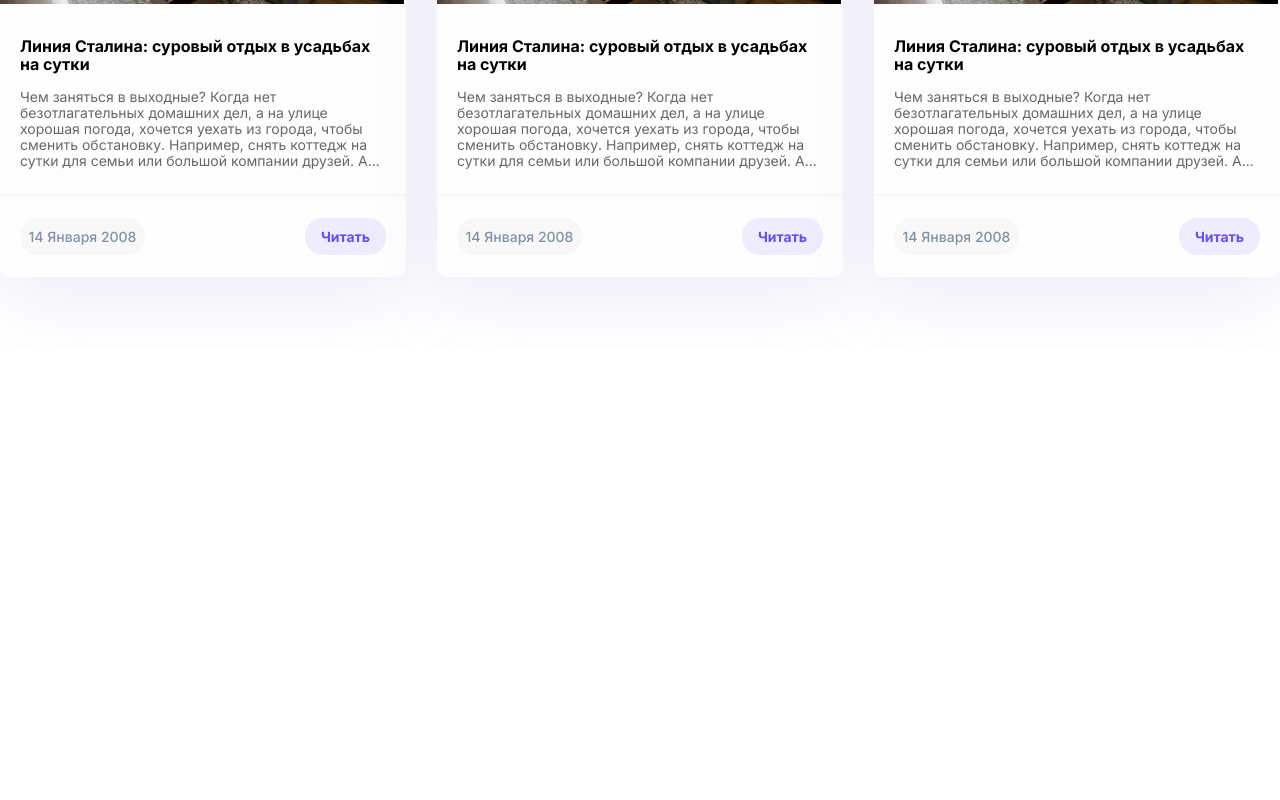
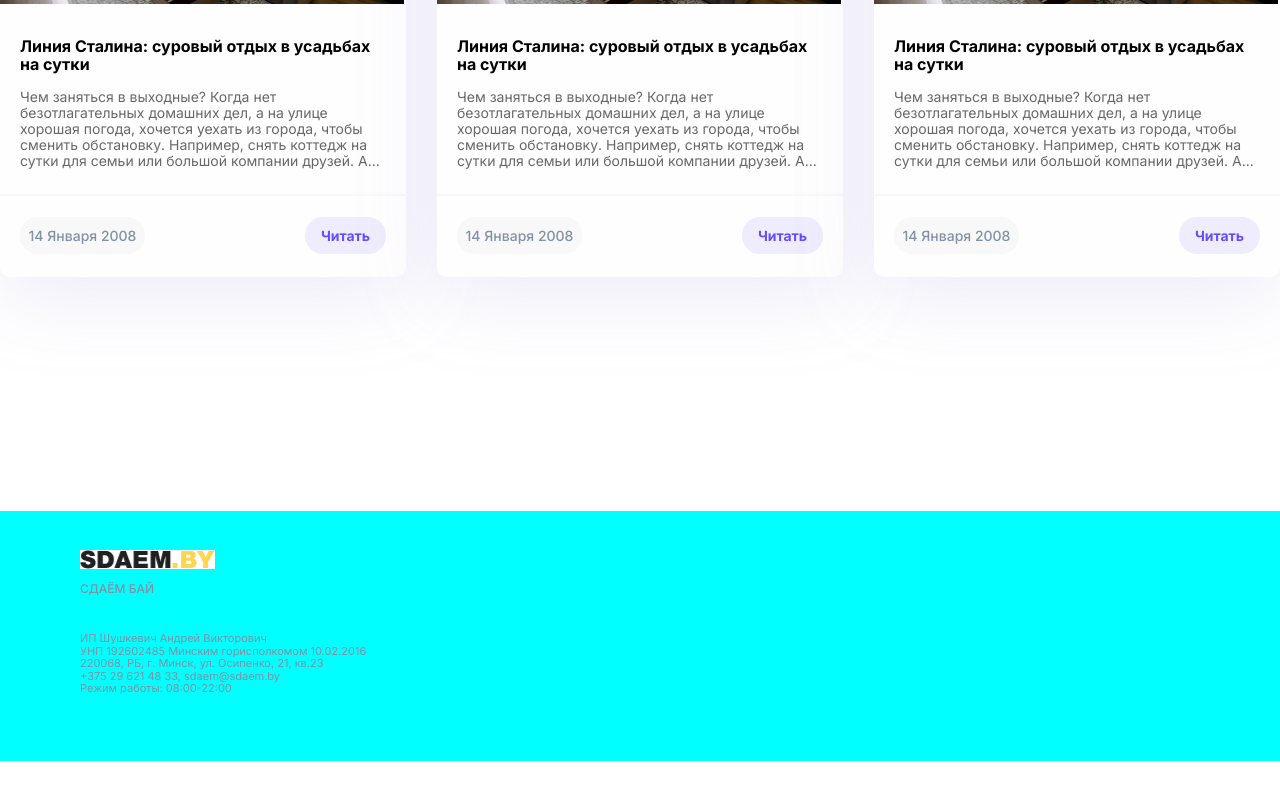
Before and after one commit to code-damn/coursework, a React (Create React App) app: page / in a window 1280 px wide. Shown: the part 1570-2370 px from the top of the page. Before the commit the page ends 1919 px from the top, so only its background shows below. Built offline with nearby package versions, Linux system fonts and the light colour scheme.

Commit message:
addFooter

```diff
--- a/src/pages/NewsList/NewsList.tsx
+++ b/src/pages/NewsList/NewsList.tsx
@@ -1,6 +1,7 @@
 import React from 'react'
 import Breadcrumbs from '../../shared/Breadcrumbs/Breadcrumbs'
 import NewscardList from '../../shared/NewscardList/NewscardList'
+import Footer from '../../shared/Footer/Footer'
 
 import s from './NewsList.module.scss'
 
@@ -11,6 +12,7 @@ const NewsList = (props: Props) => {
     <div className={s.newslist}>
       <Breadcrumbs/>
       <NewscardList/>
+      <Footer/>
     </div>
   )
 }
--- /dev/null
+++ b/src/shared/Footer/Footer.module.scss
@@ -0,0 +1,27 @@
+.footer {
+    display: flex;
+    height: 250px;
+    background-color: aqua;
+    padding: 39px 161px 47px 80px;
+    &__requisites {
+       width: 327px;
+       padding-right: 30px;
+    }
+    &__logo {
+        margin-bottom: 10px;
+    }
+    &__title {
+        font-size: 12px;
+        font-weight: 500;
+        color: #8291A3;
+        margin: 0 0 36px 0;
+    }
+    &__address {
+        font-size: 11px;
+        font-weight: 400;
+        color: #8291A3;
+        p {
+            margin: 0;
+        }
+    }
+}
--- /dev/null
+++ b/src/shared/Footer/Footer.tsx
@@ -0,0 +1,27 @@
+import React from 'react'
+
+import s from './Footer.module.scss'
+
+import logo from '../../assets/images/logo.jpg'
+
+type Props = {}
+
+const Footer = (props: Props) => {
+  return (
+    <div className={s.footer}>
+        <div className={s.footer__requisites}>
+            <img className={s.footer__logo} src={logo} alt="logo" />
+            <h2 className={s.footer__title}>СДАЁМ БАЙ</h2>
+            <h6 className={s.footer__address}>
+                <p>ИП Шушкевич Андрей Викторович</p>
+                <p>УНП 192602485 Минским горисполкомом 10.02.2016
+                220068, РБ, г. Минск, ул. Осипенко, 21, кв.23</p>
+                <p>+375 29 621 48 33, sdaem@sdaem.by</p>
+                <p>Режим работы: 08:00-22:00</p>
+            </h6>
+        </div>
+    </div>
+  )
+}
+
+export default Footer
--- a/src/shared/NewscardList/NewscardList.module.scss
+++ b/src/shared/NewscardList/NewscardList.module.scss
@@ -2,4 +2,5 @@
     display: flex;
     flex-wrap: wrap;
     justify-content: space-between;
+    margin-bottom: 204px;
 }
--- a/src/styles/index.scss
+++ b/src/styles/index.scss
@@ -1,6 +1,10 @@
 @import '~normalize.css';
 
 @import url('https://fonts.googleapis.com/css2?family=Inter:wght@400;500;600;700&display=swap');
+
+* {
+    box-sizing: border-box;
+}
 
 body {
     font-family: 'Inter', sans-serif;
```
